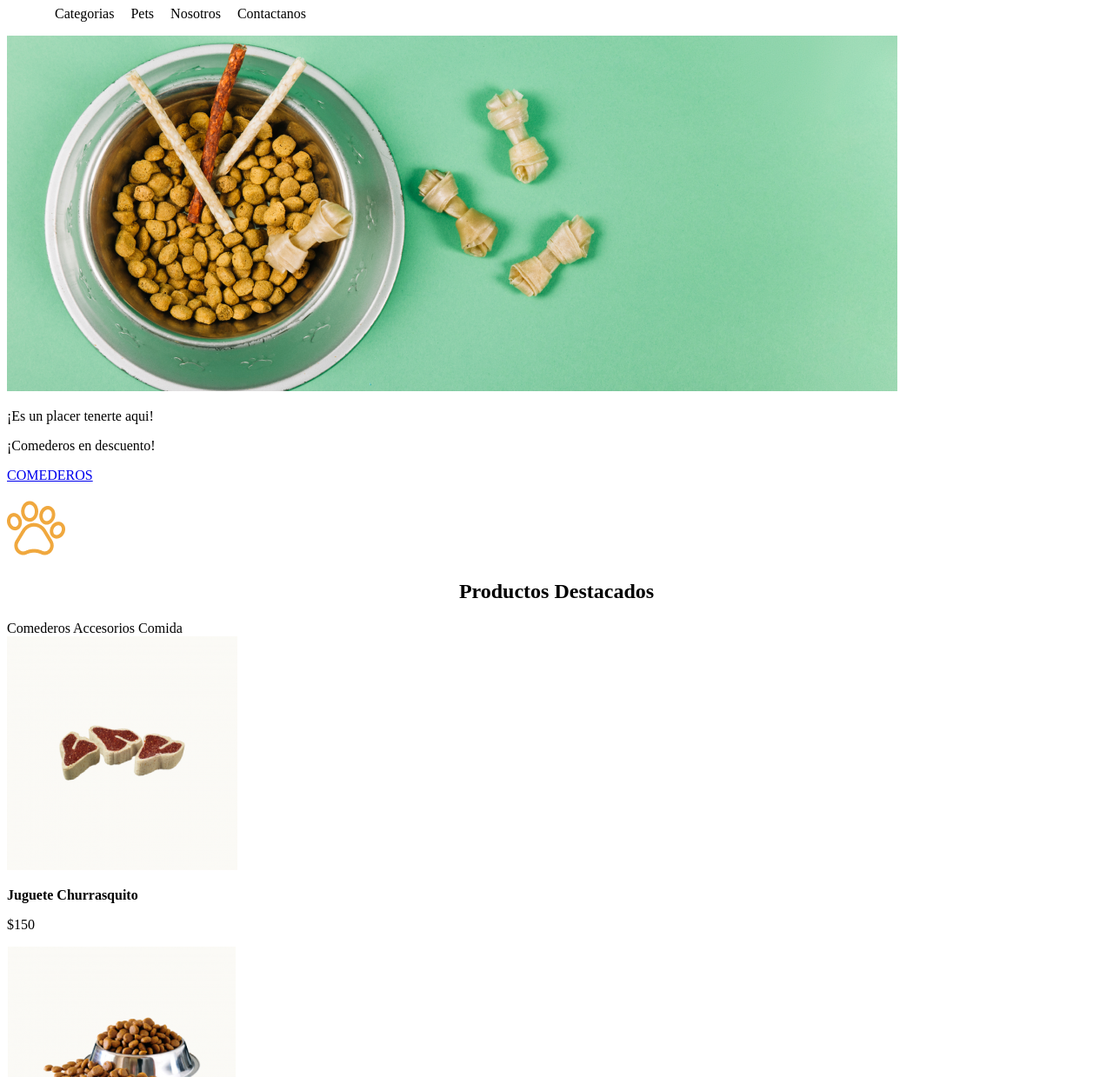
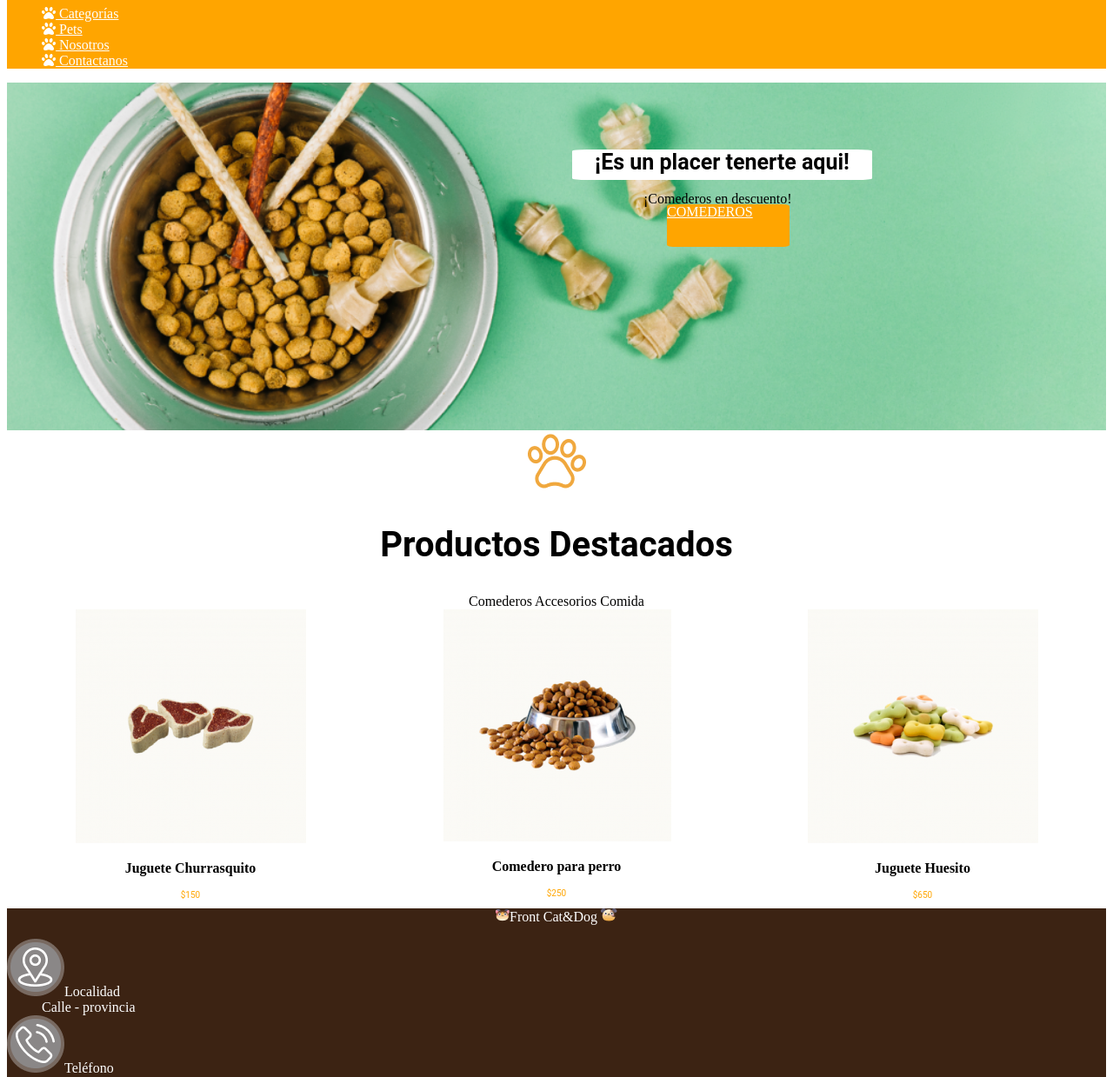
Before and after one commit to milagrosabdala/proyectopetshop, a plain HTML site: page index.html in a window 1280 px wide. Shown: the part 99-1338 px from the top of the page at 87% size. Drawn offline with Linux system fonts and the light colour scheme.

Commit message:
PET_SHOP con CSS cierre de semana

```diff
--- /dev/null
+++ b/CSS/estilos.css
@@ -0,0 +1,79 @@
+@import url('https://fonts.googleapis.com/css2?family=Roboto:wght@100;400;500&display=swap')
+
+
+
+
+/*HEADER*/
+
+
+
+
+h1 {color:black}
+.topheader{color: whitesmoke; background-color: black; background-size: contain;}
+.divlogo {background-color: orange;}
+
+.hero {
+  background-color: aliceblue;
+  background-image: url(/img/bowl-and-pet-daities-on-green-background\ 1.png);
+  background-repeat: no-repeat;
+  background-position: center;
+  background-size: cover;
+  height: 400px;
+}
+.perroygato {color: white;}
+
+
+.esunplacer {
+  color: black ;
+  font-family: Roboto, sans-serif;
+  font-style: normal;
+  font-weight: bold;
+  font-size: 25px;
+  text-align: center;
+  background-color: white; position: absolute;
+  width: 345px;
+  height: 35px;
+  left: 658px;
+  top: 246px;
+  border-radius:  5%;}
+
+.comederosendescuento { position: absolute;
+  width: 190px;
+  height: 19px;
+  left: 740px;
+  top: 303px;
+
+}
+
+.linkcomederos { background-color: orange;
+  margin: auto;
+  position: absolute;
+  border-radius: 5%;
+  width: 141px;
+  height: 49px;
+  left: 767px;
+  top: 334px;
+  }
+a:link{color: white;}
+a:visited {color: white;}
+a:hover {text-decoration: none;}
+a:active {text-decoration: none;}
+
+
+
+
+/*BODY*/
+h2{font-family: 'Roboto', sans-serif; font-weight: bold; font-size: 40px;}
+
+
+
+
+/*FOOTER*/
+.footerbottom {color: white;
+   background-color:#3C2313; opacity: 100%; background-position: center; background-size: cover; }
+
+
+.derechosreservados{text-align: center;color: white; background-color: black;}
+.precio{color: orange; font-size: 10px;font-family: 'Roboto', sans-serif;}
+
+.cards {display: flex; flex-direction: row; justify-content: space-around}
--- a/index.html
+++ b/index.html
@@ -1,65 +1,109 @@
 <!DOCTYPE html>
 <html lang="en">
+
 
 <head>
     <meta charset="UTF-8">
     <meta http-equiv="X-UA-Compatible" content="IE=edge">
     <meta name="viewport" content="width=device-width, initial-scale=1.0">
     <title>PET_SHOP</title>
+    <link rel="stylesheet" href="https://use.fontawesome.com/releases/v5.15.2/css/all.css">
+    <link rel="stylesheet" href="/CSS/estilos.css">
+
+
 </head>
 
 <body>
     <header>
+
+
+        <div class="topheader">
+            <span>Grandes ofertas en comederos</span>
+            <span>Español </span>
+            <span style="float: right;"> ARG $</span>
+        </div>
+
         <div>
-            <span>Grandes ofertas en comederos</span>
-            <span>Español ARG$</span>
-        </div>
-        <div>
-            <h1><span><img src="img/Cat.png"></span>FrontCat&Dog <span><img src="img/Dog.png"></span>
+            <div class=divlogo>
+                <h1>
+                    <img src="img/Cat.png">Front <span class="perroygato">Cat&Dog </span><img src="img/Dog.png">
                 </h1>
-            <nav>
+
+                <nav class="linksnavegacion">
                     <ul type=none>
-                <span><img src="img/pawprint 2.png">Categorias</span>
-                <span><img src="img/pawprint 2.png">Pets</span>
-                <span><img src="img/pawprint 2.png">Nosotros</span>
-                <span><img src="img/pawprint 2.png">Contactanos</span>
+                        <li><a href="#"><i class="fas fa-paw"></i> Categorías</a></li>
+                        <li><a href="#"><i class="fas fa-paw"></i> Pets</a></li>
+                        <li><a href="#"><i class="fas fa-paw"></i> Nosotros</a></li>
+                        <li><a href="#"><i class="fas fa-paw"></i> Contactanos</a></li>
+
                     </ul>
                 </nav>
+            </div>
+        </div>
+    </header>
+
+
+    <div class=hero>
+        <p class=esunplacer>¡Es un placer tenerte aqui!</p>
+        <p class="comederosendescuento">¡Comederos en descuento!</p>
+        <p class=linkcomederos><a href="comederos">COMEDEROS</a></p>
     </div>
 
 
 
-    </header>
     <content>
-        <img src="img/bowl-and-pet-daities-on-green-background 1.png">
-        <p>¡Es un placer tenerte aqui!</p>
-        <p>¡Comederos en descuento!</p>
-        <p><a href="comederos">COMEDEROS</a></p>
-    </content>
-    <content>
-        <div><img src="img/pawprint 1.png"</div>
+        <div align=center><img src="img/pawprint 1.png" </div>
             <h2 align="center">Productos Destacados</h2>
             <span>Comederos</span> <span>Accesorios</span> <span>Comida</span>
 
     </content>
-    <content>
+
+    <div class="cards">
         <div>
             <img src="img/churrasquito.png" alt="churrasquito">
             <p><b>Juguete Churrasquito</b></p>
-            <p>$150</p>
+            <p class="precio">$150</p>
         </div>
+
         <div>
             <img src="img/comedero.png" alt="comedero">
             <p><b>Comedero para perro</b></p>
-            <p>$250</p>
+            <p class="precio">$250</p>
         </div>
+
+
         <div>
             <img src="img/Huesito.png" alt="Huesito">
             <p><b>Juguete Huesito</b></p>
-            <p>$650</p>
+            <p class="precio">$650</p>
         </div>
-    </content>
-    <footer><p align=center>Todos los derechos reservados Front End</p></footer>
+
+    </div>
+
+
+
+    <footer>
+
+        <div class="footerbottom">
+            <span class="logofooter"><img src="img/Cat.png">Front <span class="perroygato">Cat&Dog </span>
+                <img src="img/Dog.png"></span>
+            <dl align=left>
+                <dt><img src="/img/iconolocation.png" alt="locationimage">Localidad
+                <dd>Calle - provincia</dd>
+                </dt>
+                <dt><img src="/img/iconotelefono.png" alt="phoneimage">Teléfono
+                <dd>Número de teléfono</dd>
+                </dt>
+                <dt><img src="/img/email.png" alt="emailimage">Correo Electrónico
+                <dd>Dirección de correo</dd>
+                </dt>
+            </dl>
+
+
+        </div>
+
+        <p class="derechosreservados" align=center>Todos los derechos reservados Front End</p>
+    </footer>
 </body>
 
 </html>
```
Also changed, not shown: img/email.png (added), img/iconocorreo.png (added), img/iconolocation.png (added), img/iconotelefono.png (added). Lines whose indentation alone changed are shown as unchanged.
